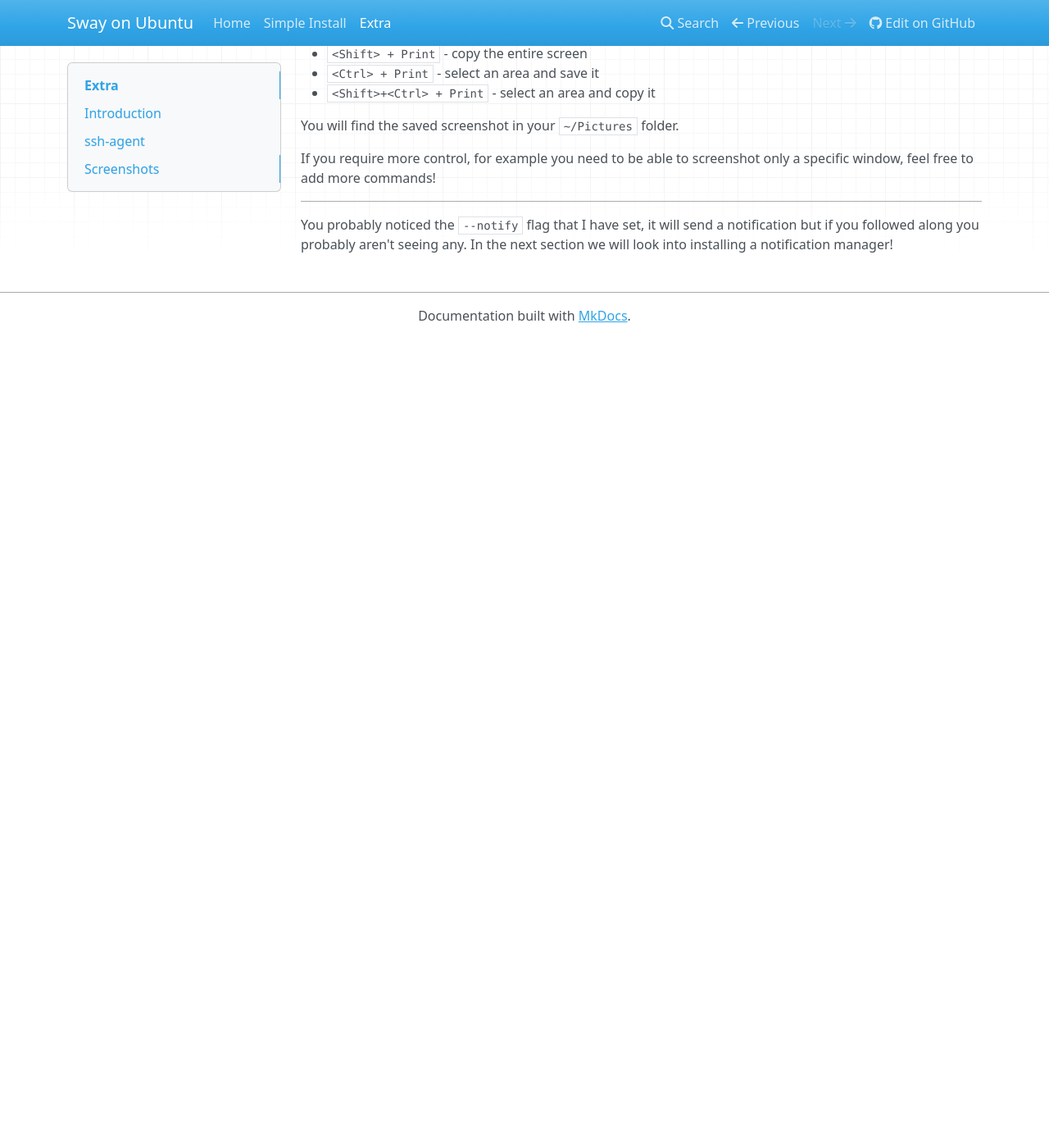
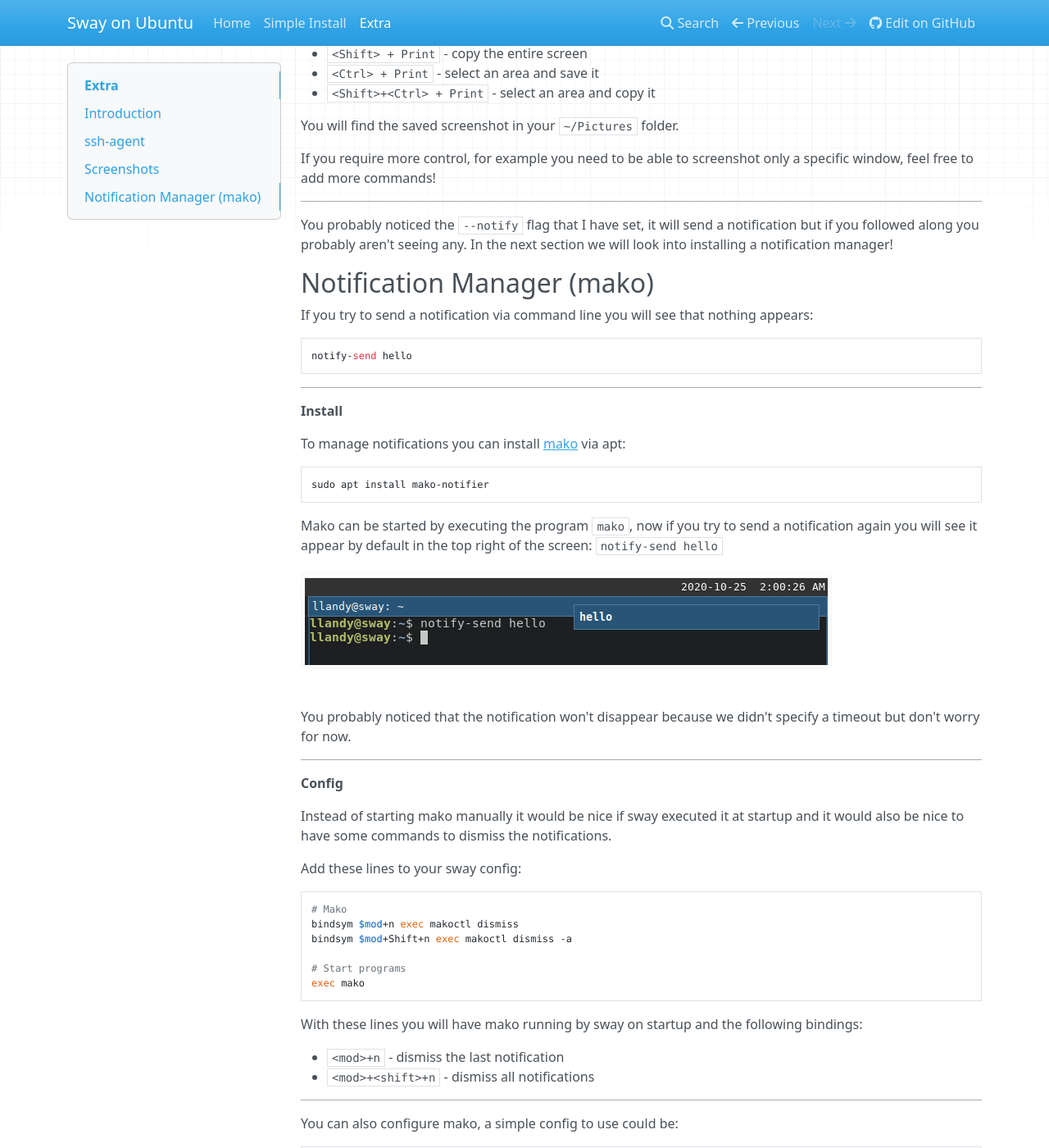
Before and after one commit to Llandy3d/sway-on-ubuntu, an MkDocs documentation site: the page built from docs/extra.md, in a window 1280 px wide and 1400 px high, scrolled down 1869 px. Shown: the whole window at 82% size. Built offline with MkDocs 1.6.1, drawn with Linux system fonts in a browser that asks for light colours; nearby versions of some CDN libraries; before the commit the page ends 2282 px from its top, so only the background shows below that; some of the changed text lies outside the part shown.

Commit message:
extra: notification manager

````diff
--- a/docs/extra.md
+++ b/docs/extra.md
@@ -100,3 +100,74 @@
 ---
 
 You probably noticed the `--notify` flag that I have set, it will send a notification but if you followed along you probably aren't seeing any. In the next section we will look into installing a notification manager!
+
+## Notification Manager (mako)
+
+If you try to send a notification via command line you will see that nothing appears:
+```
+notify-send hello
+```
+
+---
+
+**Install**
+
+To manage notifications you can install [mako](https://github.com/emersion/mako) via apt:
+```
+sudo apt install mako-notifier
+```
+
+
+Mako can be started by executing the program `mako`, now if you try to send a notification again you will see it appear by default in the top right of the screen: `notify-send hello`
+![notification showing hello](img/notify-hello.png)
+
+You probably noticed that the notification won't disappear because we didn't specify a timeout but don't worry for now.
+
+---
+
+**Config**
+
+Instead of starting mako manually it would be nice if sway executed it at startup and it would also be nice to have some commands to dismiss the notifications.
+
+Add these lines to your sway config:
+```
+# Mako
+bindsym $mod+n exec makoctl dismiss
+bindsym $mod+Shift+n exec makoctl dismiss -a
+
+# Start programs
+exec mako
+```
+
+With these lines you will have mako running by sway on startup and the following bindings:
+
+* `<mod>+n` - dismiss the last notification
+* `<mod>+<shift>+n` - dismiss all notifications
+
+---
+
+You can also configure mako, a simple config to use could be:
+```
+# ~/.config/mako/config
+
+default-timeout=5000
+
+[urgency=high]
+ignore-timeout=1
+```
+
+It is self explanatory, every notification has a default life of 5 seconds except notifications marked with urgency high, those will ignore the configured timeout.
+You can lookup more settings and customize it further!
+
+If you try to take a screenshot now, you will see the notification for it appear!
+![area screenshot notification](img/notify-screenshot.png)
+
+---
+
+**Troubleshooting**
+
+On ubuntu 20.04 there might a problem with apparmor and mako so if you see a strange error on opening the configuration file for mako you can disable apparmor for it with:
+```
+sudo apt install apparmor-utils
+sudo aa-disable /etc/apparmor.d/fr.emersion.Mako
+```
````
Also changed, not shown: docs/img/notify-hello.png (added), docs/img/notify-screenshot.png (added).
